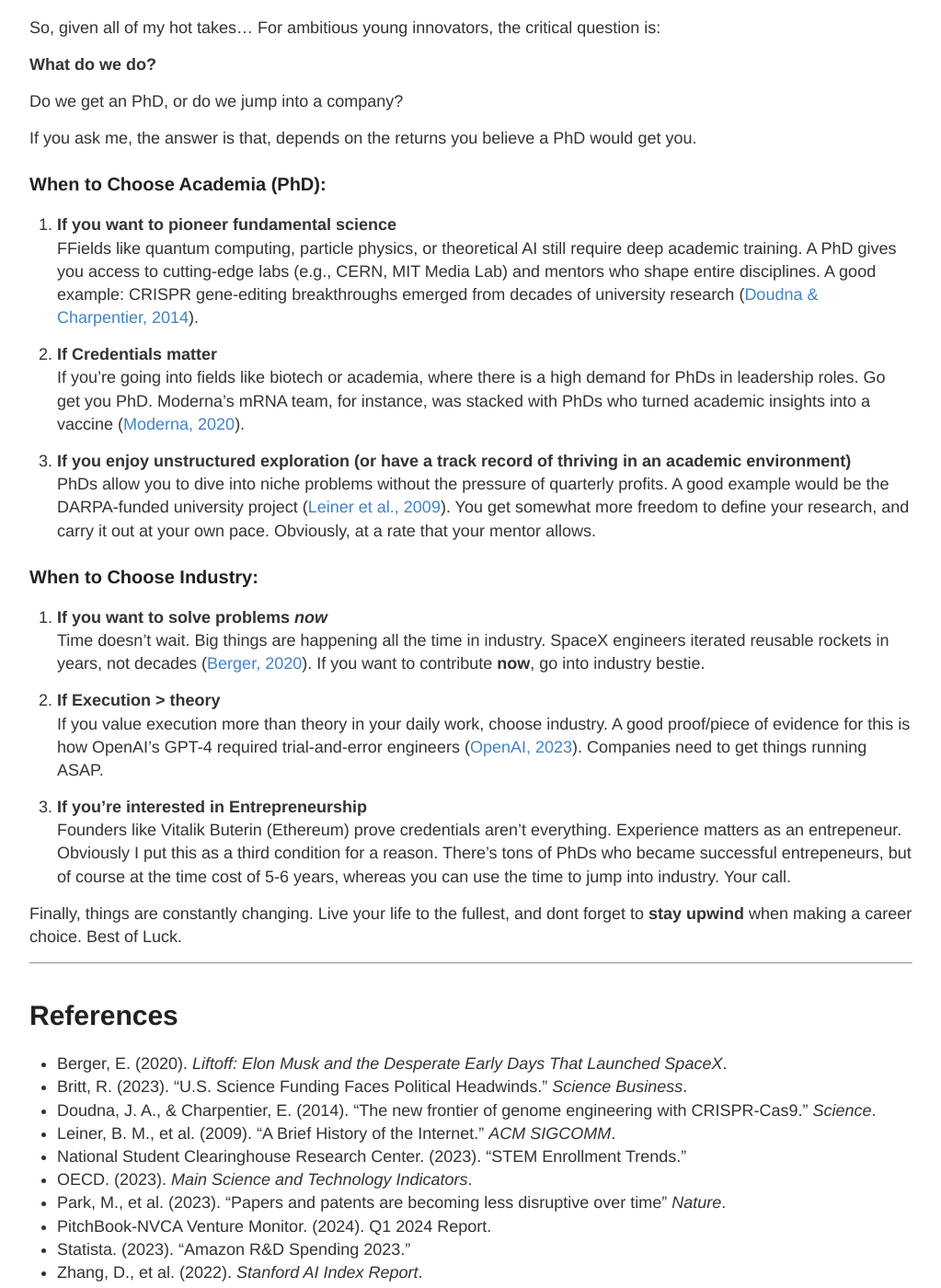
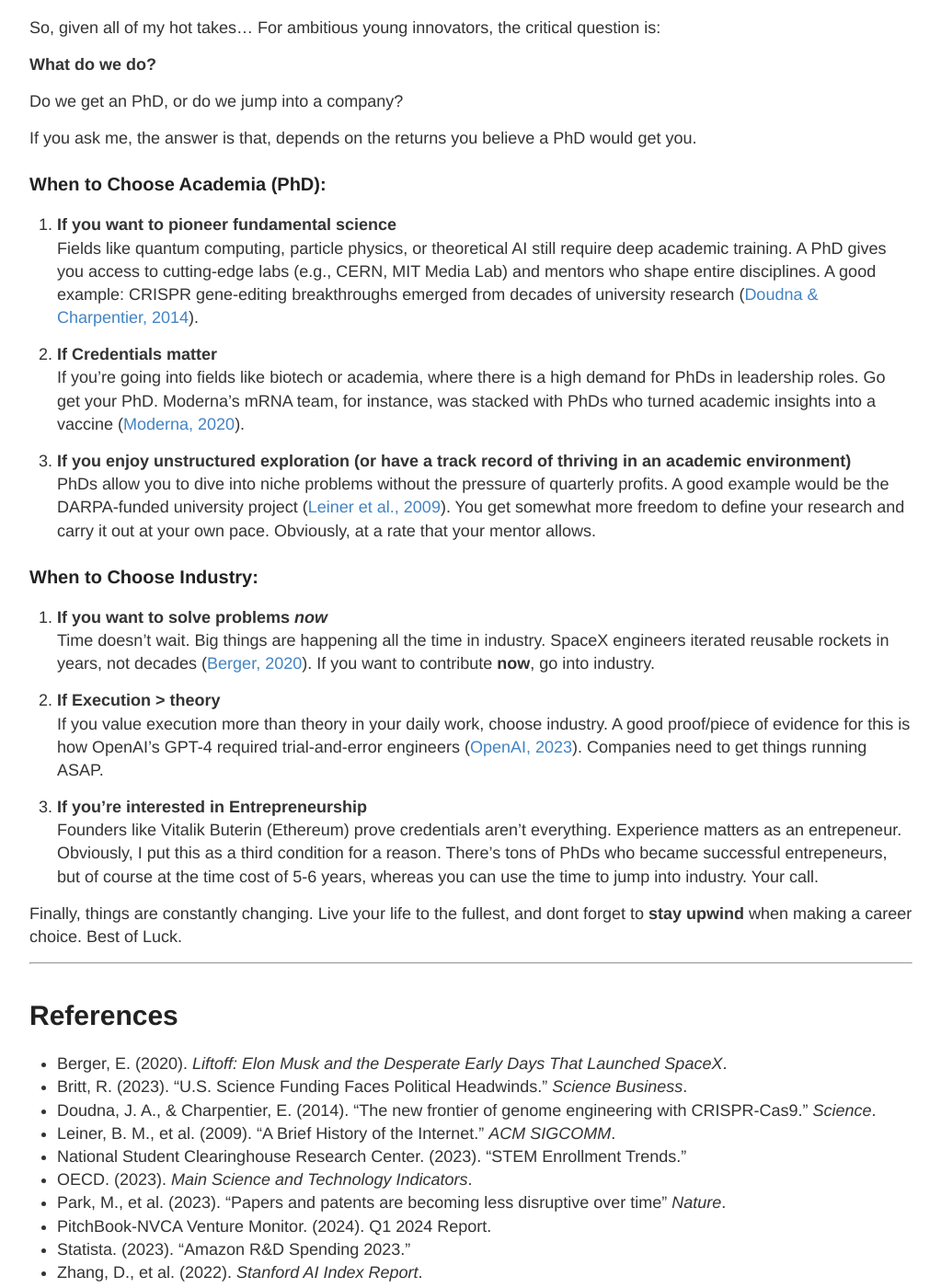
Before and after one commit to nicolehao34/nicolehao34.github.io, a Jekyll site: the page built from _posts/2025-05-09-future_of_innovation.md, in a window 1280 px wide and 1400 px high, scrolled down 1621 px. Shown: the whole window at 92% size, without its empty margins (128-1151 px from the left). Built offline with Jekyll 4.4.1, drawn with Linux system fonts in a browser that asks for light colours; comment, search, counter and statistics services are not loaded; some of the changed text lies outside the part shown.

Commit message:
Update 2025-05-09-future_of_innovation.md

```diff
--- a/_posts/2025-05-09-future_of_innovation.md
+++ b/_posts/2025-05-09-future_of_innovation.md
@@ -31,7 +31,7 @@
 
 There just aren’t many paradigm-shifting breakthroughs left that can radically transform manufacturing or other industries. The real innovation today is happening on the ground—solving hard, practical engineering problems. And that’s where startup teams and industry engineers, who are in the trenches, have a major advantage over academics. Companies like Apple, NVIDIA, and Moderna now invest more in R&D than many governments. In 2023, Amazon spent **$73 billion** on R&D—more than France’s entire public research budget ([Statista, 2023](https://statista.com); [OECD, 2023](https://oecd.org)). Many transformative technologies like OpenAI’s GPT models and Tesla’s autonomous driving systems were developed in industry. A 2022 Stanford study found that **80% of AI breakthroughs** originate in corporate labs ([Zhang et al., 2022](https://aiindex.stanford.edu)). Meanwhile, university research struggles with funding gaps and slow tech transfer processes ([Britt, 2023](https://sciencebusiness.net)).
 
-Especially in the U.S., under the current political climate, this might be more of a dire issue.
+This might be more of a dire issue, especially in the U.S., under the current political climate.
 
 
 
@@ -71,27 +71,27 @@
 
 ### When to Choose Academia (PhD):
 1. **If you want to pioneer fundamental science**
-   FFields like quantum computing, particle physics, or theoretical AI still require deep academic training. A PhD gives you access to cutting-edge labs (e.g., CERN, MIT Media Lab) and mentors who shape entire disciplines. A good example: CRISPR gene-editing breakthroughs emerged from decades of university research ([Doudna & Charpentier, 2014](https://doi.org/10.1126/science.1258096)).
+   Fields like quantum computing, particle physics, or theoretical AI still require deep academic training. A PhD gives you access to cutting-edge labs (e.g., CERN, MIT Media Lab) and mentors who shape entire disciplines. A good example: CRISPR gene-editing breakthroughs emerged from decades of university research ([Doudna & Charpentier, 2014](https://doi.org/10.1126/science.1258096)).
 
 
 2. **If Credentials matter**
-   If you're going into fields like biotech or academia, where there is a high demand for PhDs in leadership roles. Go get you PhD. Moderna’s mRNA team, for instance, was stacked with PhDs who turned academic insights into a vaccine ([Moderna, 2020](https://modernatx.com)).
+   If you're going into fields like biotech or academia, where there is a high demand for PhDs in leadership roles. Go get your PhD. Moderna’s mRNA team, for instance, was stacked with PhDs who turned academic insights into a vaccine ([Moderna, 2020](https://modernatx.com)).
 
 
 3. **If you enjoy unstructured exploration (or have a track record of thriving in an academic environment)**
-   PhDs allow you to dive into niche problems without the pressure of quarterly profits. A good example would be the DARPA-funded university project ([Leiner et al., 2009](https://doi.org/10.1145/1629607.1629613)). You get somewhat more freedom to define your research, and carry it out at your own pace. Obviously, at a rate that your mentor allows.
+   PhDs allow you to dive into niche problems without the pressure of quarterly profits. A good example would be the DARPA-funded university project ([Leiner et al., 2009](https://doi.org/10.1145/1629607.1629613)). You get somewhat more freedom to define your research and carry it out at your own pace. Obviously, at a rate that your mentor allows.
 
 
 ### When to Choose Industry:
 1. **If you want to solve problems *now***
-   Time doesn't wait. Big things are happening all the time in industry. SpaceX engineers iterated reusable rockets in years, not decades ([Berger, 2020](https://www.amazon.com/Liftoff-Elon-Musk-Desperate-Launched/dp/0062979973)). If you want to contribute **now**, go into industry bestie.
+   Time doesn't wait. Big things are happening all the time in industry. SpaceX engineers iterated reusable rockets in years, not decades ([Berger, 2020](https://www.amazon.com/Liftoff-Elon-Musk-Desperate-Launched/dp/0062979973)). If you want to contribute **now**, go into industry.
 
 2. **If Execution > theory**
    If you value execution more than theory in your daily work, choose industry. A good proof/piece of evidence for this is how OpenAI’s GPT-4 required trial-and-error engineers ([OpenAI, 2023](https://openai.com)). Companies need to get things running ASAP.
 
 
 3. **If you're interested in Entrepreneurship**
-   Founders like Vitalik Buterin (Ethereum) prove credentials aren’t everything.  Experience matters as an entrepeneur. Obviously I put this as a third condition for a reason. There's tons of PhDs who became successful entrepeneurs, but of course at the time cost of 5-6 years, whereas you can use the time to jump into industry. Your call.
+   Founders like Vitalik Buterin (Ethereum) prove credentials aren’t everything.  Experience matters as an entrepeneur. Obviously, I put this as a third condition for a reason. There's tons of PhDs who became successful entrepeneurs, but of course at the time cost of 5-6 years, whereas you can use the time to jump into industry. Your call.
 
 
 Finally, things are constantly changing. Live your life to the fullest, and dont forget to **stay upwind** when making a career choice. Best of Luck.
```
